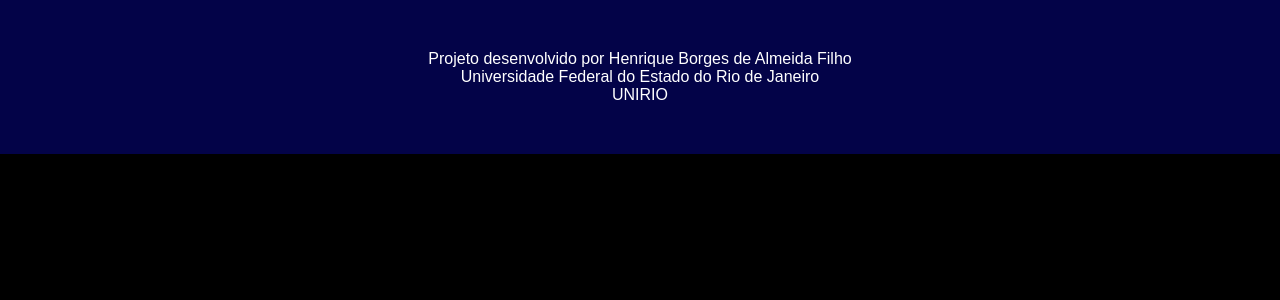
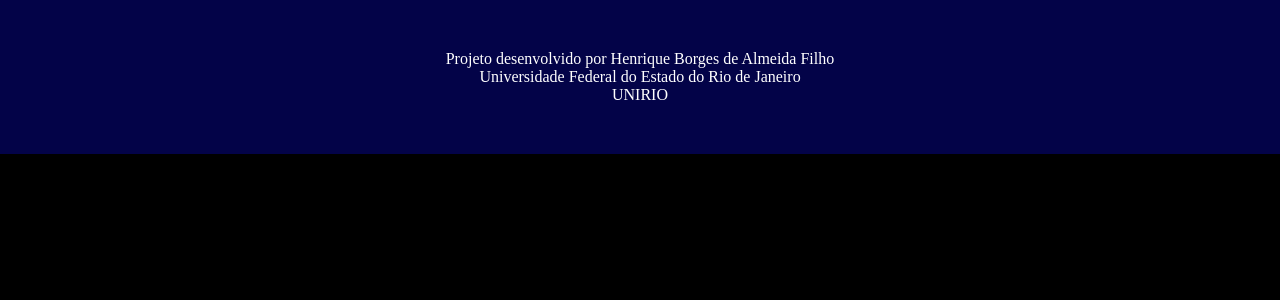
Before and after one commit to henriquebafilho/jogosquefui, a React (Create React App) app: page / in a window 1280 px wide. Shown: the top 300 px of the page. Built offline with nearby package versions, Linux system fonts and the light colour scheme.

Commit message:
Atualizações

```diff
--- a/src/App.css
+++ b/src/App.css
@@ -34,14 +34,16 @@
   color: #61dafb;
 }
 
-@import url('https://fonts.googleapis.com/css?family=Montserrat');
+/* @import url('https://fonts.googleapis.com/css?family=Montserrat'); */
+@import url('https://fonts.googleapis.com/css2?family=Be+Vietnam+Pro&display=swap');
 
 * {
   box-sizing: border-box;
   margin: 0;
   padding: 0;
   /* font-family: 'Lucida Sans', 'Lucida Sans Regular', 'Lucida Grande', 'Lucida Sans Unicode', Geneva, Verdana, sans-serif; */
-  font-family: 'Montserrat', sans-serif;
+  /*font-family: 'Montserrat', sans-serif;*/
+  font-family: 'Be Vietnam Pro';
 }
 
 .adversarios,
--- a/src/components/LinhaJogo.js
+++ b/src/components/LinhaJogo.js
@@ -112,12 +112,11 @@ class LinhaJogo extends Component {
                         display: 'inline',
                         width: "40%",
                         textAlign: "right",
-                        color: Times(this.props.jogo.mandante, this.props.jogo.data).letterColor,
                         paddingRight: '5px',
                         overflow: 'hidden',
                         textOverflow: 'ellipsis',
                         whiteSpace: 'nowrap',
-                        fontWeight: Times(this.props.jogo.mandante, this.props.jogo.data).letterColor !== "white" ? "bold" : "normal"
+                        color: Times(this.props.jogo.mandante, this.props.jogo.data).letterColor
                     }}>
                        {this.props.jogo.mandante.toUpperCase()}
                     </p>
@@ -140,8 +139,7 @@ class LinhaJogo extends Component {
                         paddingLeft: '5px',
                         overflow: 'hidden',
                         textOverflow: 'ellipsis',
-                        whiteSpace: 'nowrap',
-                        fontWeight: Times(this.props.jogo.visitante, this.props.jogo.data).letterColor !== "white" ? "bold" : "normal"
+                        whiteSpace: 'nowrap'
                     }}>
                         {this.props.jogo.visitante.toUpperCase()}
                     </p>
```
Also changed, not shown: src/escudos/Bangu.png, src/escudos/Portuguesa-RJ.png.
